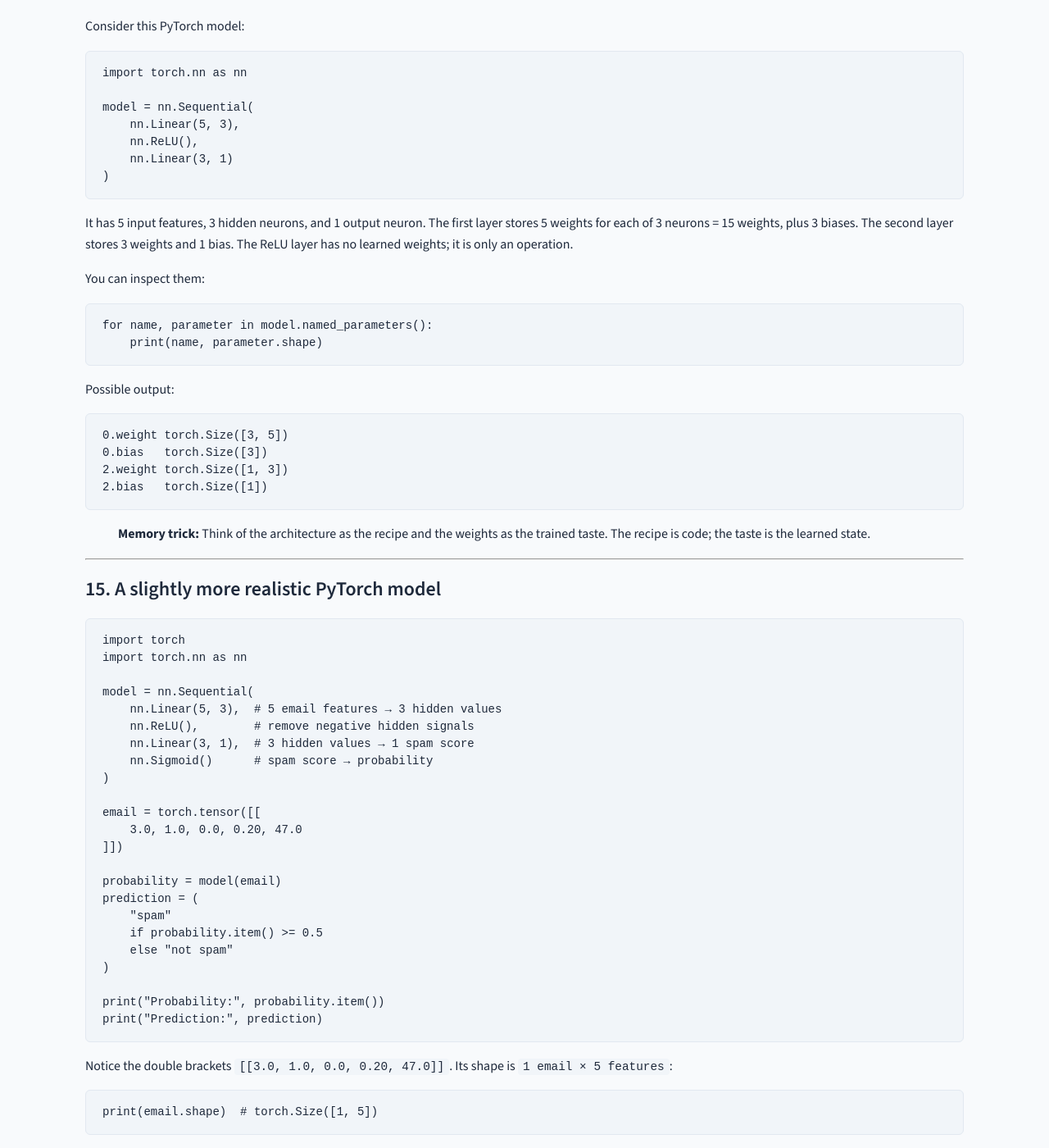
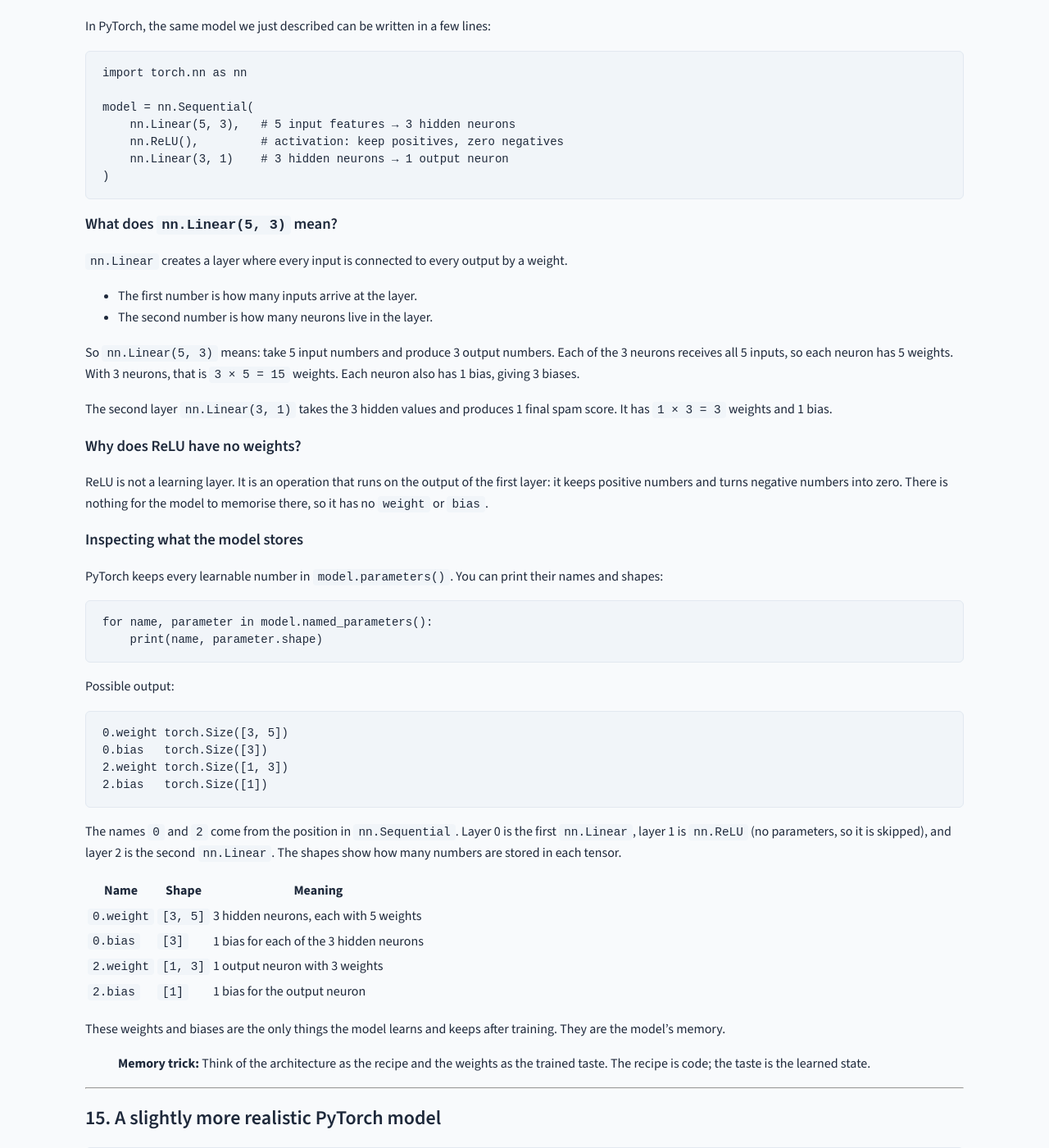
Before and after one commit to rilov/handbook, a Jekyll site: the page built from _topics/Understanding Neurons and Neural Networks - A Friendly Guide.md, in a window 1280 px wide and 1400 px high, scrolled down 12896 px. Shown: the whole window at 82% size. Built offline with Jekyll 4.4.1, drawn with Linux system fonts in a browser that asks for light colours; our own code applies the rules of GitHub Pages for plain Markdown files.

Commit message:
Clarify what is permanently stored in the model in Part 1
- Explained nn.Linear(5, 3) in plain English before showing parameter shapes
- Added a breakdown of why each layer has the weights and biases it does
- Explained why ReLU has no parameters
- Added a table mapping parameter names to their meanings
- Clarified the 0 and 2 numbering in named_parameters output

````diff
--- a/_topics/Understanding Neurons and Neural Networks - A Friendly Guide.md
+++ b/_topics/Understanding Neurons and Neural Networks - A Friendly Guide.md
@@ -499,21 +499,36 @@ The hidden layer allows the model to learn combinations rather than considering
 
 ## 14. What is permanently stored in the model?
 
-Consider this PyTorch model:
+In PyTorch, the same model we just described can be written in a few lines:
 
 ```python
 import torch.nn as nn
 
 model = nn.Sequential(
-    nn.Linear(5, 3),
-    nn.ReLU(),
-    nn.Linear(3, 1)
+    nn.Linear(5, 3),   # 5 input features → 3 hidden neurons
+    nn.ReLU(),         # activation: keep positives, zero negatives
+    nn.Linear(3, 1)    # 3 hidden neurons → 1 output neuron
 )
 ```
 
-It has 5 input features, 3 hidden neurons, and 1 output neuron. The first layer stores 5 weights for each of 3 neurons = 15 weights, plus 3 biases. The second layer stores 3 weights and 1 bias. The ReLU layer has no learned weights; it is only an operation.
+### What does `nn.Linear(5, 3)` mean?
 
-You can inspect them:
+`nn.Linear` creates a layer where every input is connected to every output by a weight.
+
+- The first number is how many inputs arrive at the layer.
+- The second number is how many neurons live in the layer.
+
+So `nn.Linear(5, 3)` means: take 5 input numbers and produce 3 output numbers. Each of the 3 neurons receives all 5 inputs, so each neuron has 5 weights. With 3 neurons, that is `3 × 5 = 15` weights. Each neuron also has 1 bias, giving 3 biases.
+
+The second layer `nn.Linear(3, 1)` takes the 3 hidden values and produces 1 final spam score. It has `1 × 3 = 3` weights and 1 bias.
+
+### Why does ReLU have no weights?
+
+ReLU is not a learning layer. It is an operation that runs on the output of the first layer: it keeps positive numbers and turns negative numbers into zero. There is nothing for the model to memorise there, so it has no `weight` or `bias`.
+
+### Inspecting what the model stores
+
+PyTorch keeps every learnable number in `model.parameters()`. You can print their names and shapes:
 
 ```python
 for name, parameter in model.named_parameters():
@@ -528,6 +543,17 @@ Possible output:
 2.weight torch.Size([1, 3])
 2.bias   torch.Size([1])
 ```
+
+The names `0` and `2` come from the position in `nn.Sequential`. Layer 0 is the first `nn.Linear`, layer 1 is `nn.ReLU` (no parameters, so it is skipped), and layer 2 is the second `nn.Linear`. The shapes show how many numbers are stored in each tensor.
+
+| Name | Shape | Meaning |
+|------|-------|---------|
+| `0.weight` | `[3, 5]` | 3 hidden neurons, each with 5 weights |
+| `0.bias` | `[3]` | 1 bias for each of the 3 hidden neurons |
+| `2.weight` | `[1, 3]` | 1 output neuron with 3 weights |
+| `2.bias` | `[1]` | 1 bias for the output neuron |
+
+These weights and biases are the only things the model learns and keeps after training. They are the model's memory.
 
 > **Memory trick:** Think of the architecture as the recipe and the weights as the trained taste. The recipe is code; the taste is the learned state.
 
````
